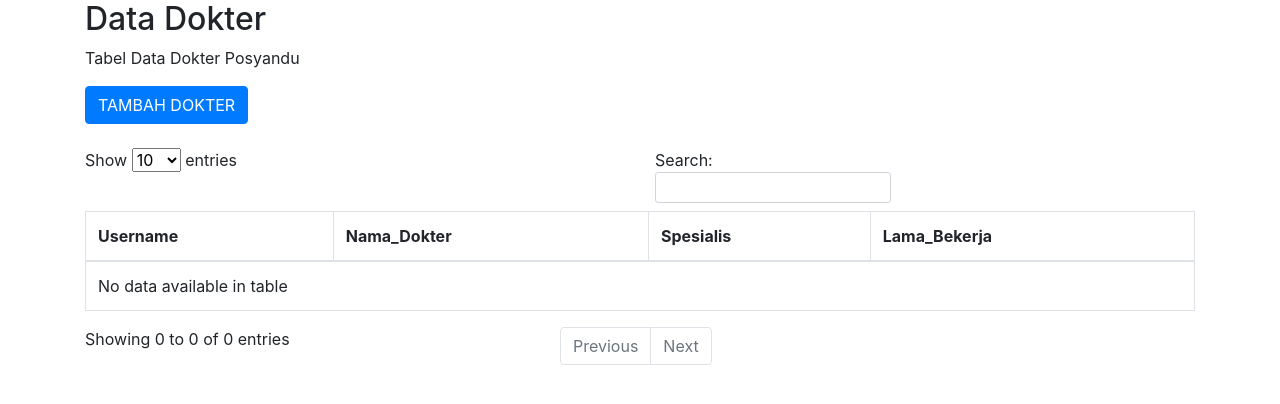
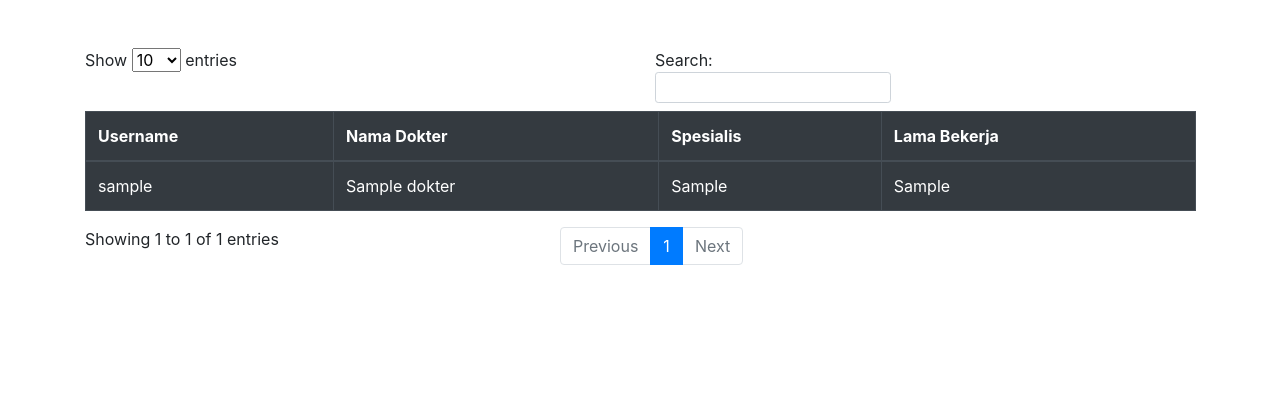
Before and after one commit to RendiKustiawan/if-42-02-kelompok4, a CodeIgniter app: page /if-42-02-kelompok4/DokterController in a window 1280 px wide. Shown: the top 404 px of the page. Run offline with CodeIgniter, Linux system fonts and the light colour scheme; tables that the repository leaves empty hold one stand-in row (values such as "Sample post"); data that the repository does not hold is empty; some libraries are stand-ins or nearby versions.

Commit message:
Dokter
dokter controller dokter view dan dokter mode

```diff
--- a/application/controllers/DokterController.php
+++ b/application/controllers/DokterController.php
@@ -3,11 +3,24 @@ defined('BASEPATH') or exit('No direct script access allowed');
 
 class DokterController extends CI_Controller
 {
+    public function __construct()
+    {
+        parent::__construct();
+        $this->load->model('DokterModel');
+    }
+
     public function index()
     {
         $content['main_view'] = 'DokterView';
-        $content['title'] = 'Dokter';
+        $content['title'] = 'Data Dokter';
+
         $this->load->view('Body', $content);
     }
+
+    public function data_dokter()
+    {
+        $data = $this->DokterModel->GetDokter();
+
+        echo json_encode($data);
+    }
 }
-?>
--- a/application/models/DokterModel.php
+++ b/application/models/DokterModel.php
@@ -0,0 +1,14 @@
+<?php
+defined('BASEPATH') OR exit('No direct script access allowed');
+
+class DokterModel extends CI_Model {
+
+	public function GetDokter()
+    {
+        $query = $this->db->query('SELECT * FROM  dokter');
+
+        return $query->result();
+    }
+
+
+}
--- a/application/views/DokterView.php
+++ b/application/views/DokterView.php
@@ -1,119 +1,44 @@
-<div class="container">
-    <div class="box">
-      <h2>Data Dokter</h2>
-      <p>Tabel Data Dokter Posyandu</p>
-      <button type="button" class="btn btn-primary" data-toggle="modal" data-target="#edit1">TAMBAH DOKTER</button>
-      <br><br>
-      <table class="table table-bordered" id="table">
+<div class="col p-5">
+  <div class="table-responsive container" style="width: 100%;">
+    <table class="table table-dark table-hover table-bordered" id="mydata">
       <thead>
         <tr>
           <th>Username</th>
-            <th>Nama_Dokter</th>
+          <th>Nama Dokter</th>
           <th>Spesialis</th>
-            <th>Lama_Bekerja</th>
+          <th>Lama Bekerja</th>
         </tr>
       </thead>
-        <tbody>
-          <?php $no=1; foreach ($data as $d ) {?>
-          <tr>
-
-            <form action="">
-              <td><?php echo $no++ ?></td>
-              <td><?php echo $d->Username ?></td>
-              <td><?php echo $d->Nama_Dokter ?></td>
-              <td><?php echo $d->Spesialis ?></td>
-              <td><?php echo $d->Lama_Bekerja ?></td>
-
-              <!--BUTTON EDIT DOKTER-->
-              <td><button type="button" class="btn btn-warning" data-toggle="modal" data-target="#edit<?php echo $d->Username ?>"><i class="fas fa-user-edit"></i></button></td>
-              <!--BUTTON HAPUS-->
-              <td><a type="button" class="btn btn-danger"  href="<?php echo base_url() . 'index.php/Web/hapusdokter/' . $d->Username; ?>" onClick="return confirm('Apakah Anda Yakin?')" ><i class="fas fa-user-times"></i></a></td>
-            </form>
-          </tr>
-          <?php } ?>
-        </tbody>
     </table>
   </div>
-  </div>
-
-<!-- Modal Edit Dokter -->
-
-<?php $no=1; foreach ($data as $d ) {?>
-  <div class="modal fade" id="edit<?php echo $d->nim ?>" tabindex="-1" role="dialog" aria-labelledby="exampleModalLabel" aria-hidden="true">
-    <div class="modal-dialog" role="document">
-      <div class="modal-content">
-        <div class="modal-header">
-        <center><h2>EDIT DATA DOKTER </h2></center>
-        </div>
-        <div class="modal-body">
-
-        <form method="post" action="<?php echo base_url() . 'index.php/Web/editdokter'; ?>">
-        <input type="hidden" class="form-control" id="formGroupExampleInput" placeholder="Username" name="Username" value="<?php echo $d->Username ?>"  required>
-          <div class="form-group">
-            <label for="formGroupExampleInput">Nama_Dokter</label>
-            <input type="text" class="form-control" id="formGroupExampleInput" placeholder="Nama_Dokter" name="Nama_Dokter"  value="<?php echo $d->Nama_Dokter ?>" required>
-          </div>
-          <div class="form-group">
-            <label for="formGroupExampleInput2">Spesialis</label>
-            <input type="text" class="form-control" id="formGroupExampleInput2" placeholder="Spesialis" name="Spesialis" value="<?php echo $d->Spesialis ?>" required>
-          </div>
-          <div class="form-group">
-            <label for="formGroupExampleInput2">Lama_Bekerja</label>
-            <input type="text" class="form-control" id="formGroupExampleInput2" placeholder="Lama_Bekerja" name="Lama_Bekerja" value="<?php echo $d->Lama_Bekerja ?>" required>
-
-          </div>
-        </div>
-        <div class="modal-footer">
-          <button type="button" class="btn btn-secondary" data-dismiss="modal">Tidak</button>
-        <input  type="submit" class="btn btn-primary" id="hapus" value="Submit" placeholder="Simpan">
-        </div>
-        </form>
-      </div>
-    </div>
-  </div>
-<?php } ?>
-
-<!-- Modal Tambah Dokter -->
-<div class="modal fade" id="edit1" tabindex="-1" role="dialog" aria-labelledby="exampleModalLabel1" aria-hidden="true">
-  <div class="modal-dialog" role="document">
-    <div class="modal-content">
-      <div class="modal-header">
-      <center><h2>TAMBAH DATA DOKTER</h2></center>
-      </div>
-      <div class="modal-body">
-
-      <form method="POST" action="<?php echo base_url() . 'index.php/Web/tambahdokter'; ?>">
-        <div class="form-group">
-          <label for="formGroupExampleInput">Username</label>
-          <input type="number" class="form-control" id="formGroupExampleInput" placeholder="Username" name="Username" required >
-        </div>
-        <div class="form-group">
-          <label for="formGroupExampleInput">Nama_Dokter</label>
-          <input type="text" class="form-control" id="formGroupExampleInput" placeholder="Nama_Dokter" name="Nama_Dokter"required>
-        </div>
-        <div class="form-group">
-          <label for="formGroupExampleInput2">Spesialis</label>
-          <input type="text" class="form-control" id="formGroupExampleInput2" placeholder="Spesialis" name="Spesialis" required>
-        </div>
-        <div class="form-group">
-          <label for="formGroupExampleInput2">Lama_Bekerja</label>
-          <input type="text" class="form-control" id="formGroupExampleInput2" placeholder="Lama_Bekerja" name="Lama_Bekerja" required>
-        </div>
-      </div>
-      <div class="modal-footer">
-        <button type="button" class="btn btn-secondary" data-dismiss="modal">Batal</button>
-        <input  type="submit" class="btn btn-primary" id="hapus" value="Submit" placeholder="Simpan">
-      </form>
-      </div>
-    </div>
-  </div>
-</div>
+<!-- </div> -->
 
 
-</body>
 <script type="text/javascript">
-    $(document).ready( function () {
-        $('#table').DataTable();
-    } );
+  $(document).ready(function() {
+    $('#mydata').DataTable({
+      "ordering": true,
+      "order": [
+        [0, 'asc']
+      ],
+      "ajax": {
+        "url": "<?= site_url('DokterController/data_dokter') ?>",
+        "type": "GET",
+        "dataSrc": ""
+      },
+      "columns": [{
+          "data": "username"
+        },
+        {
+          "data": "nama_dokter"
+        },
+        {
+          "data": "spesialis"
+        },
+        {
+          "data": "lama_bekerja"
+        }
+      ]
+    });
+  });
 </script>
-</html>
```
Lines whose indentation alone changed are shown as unchanged.
